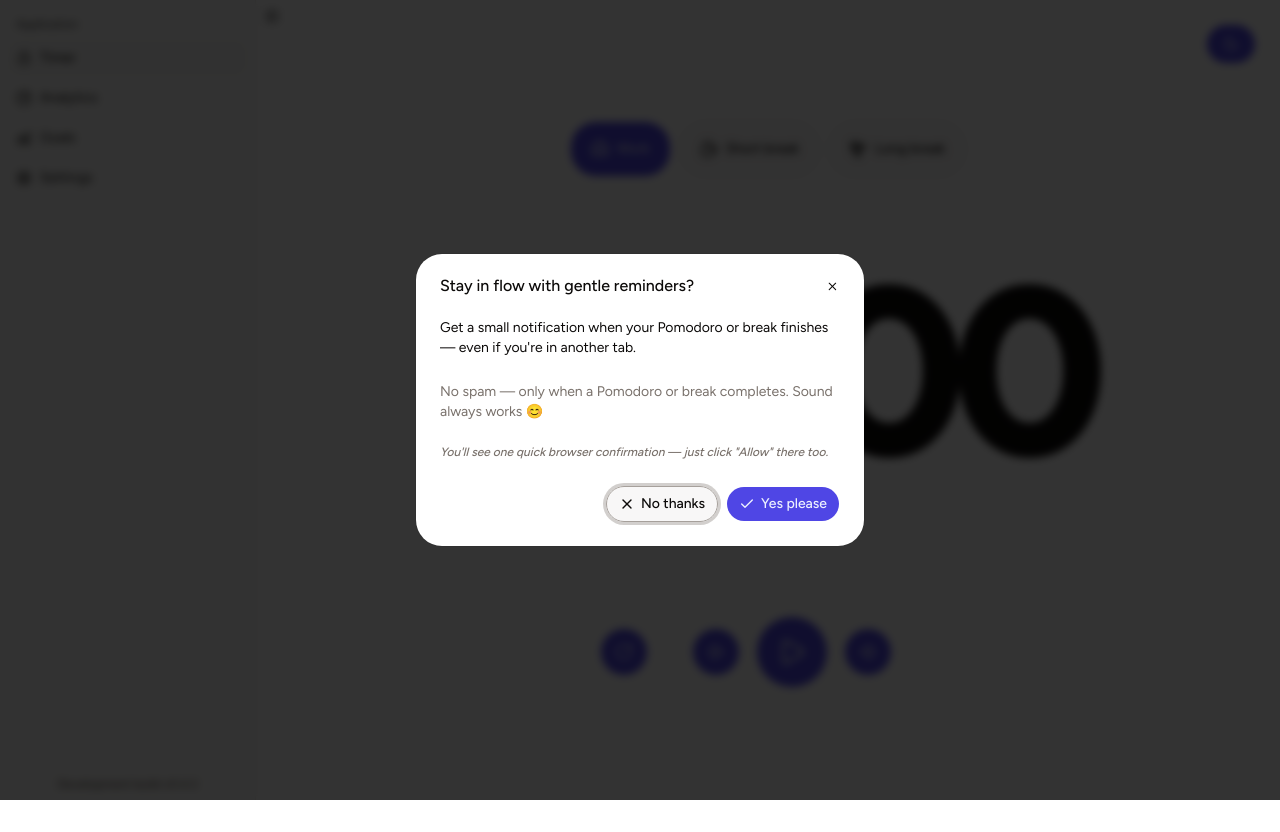
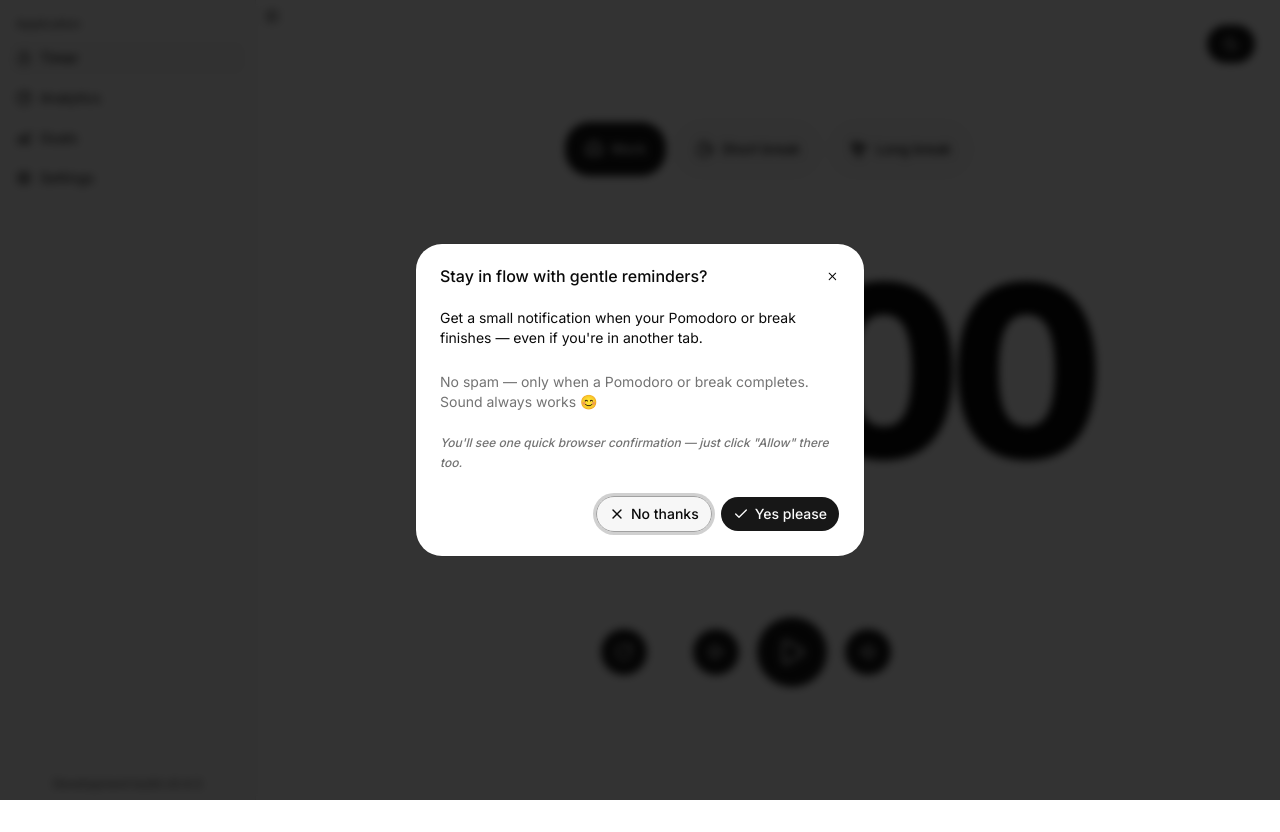
Before and after one commit to proivan1711/iXQU, a Next.js app: page / in a window 1280 px wide. Built offline with nearby package versions, Linux system fonts and the light colour scheme; no server answers.

Commit message:
Migrated to other theme

```diff
--- a/package.json
+++ b/package.json
@@ -23,7 +23,7 @@
     "react-dom": "^19.2.4",
     "react-timer-hook": "^4.0.5",
     "recharts": "2.15.4",
-    "shadcn": "^3.8.3",
+    "shadcn": "^3.8.4",
     "sonner": "^2.0.7",
     "tailwind-merge": "^3.4.0",
     "tw-animate-css": "^1.4.0",
--- a/src/app/globals.css
+++ b/src/app/globals.css
@@ -48,79 +48,81 @@
 }
 
 :root {
+  --card: oklch(1 0 0);
+  --card-foreground: oklch(0.145 0 0);
+  --popover: oklch(1 0 0);
+  --popover-foreground: oklch(0.145 0 0);
+  --primary: oklch(0.205 0 0);
+  --primary-foreground: oklch(0.985 0 0);
+  --secondary: oklch(0.97 0 0);
+  --secondary-foreground: oklch(0.205 0 0);
+  --muted: oklch(0.97 0 0);
+  --muted-foreground: oklch(0.556 0 0);
+  --accent: oklch(0.97 0 0);
+  --accent-foreground: oklch(0.205 0 0);
+  --destructive: oklch(0.58 0.22 27);
+  --border: oklch(0.922 0 0);
+  --input: oklch(0.922 0 0);
+  --ring: oklch(0.708 0 0);
+  --chart-1: oklch(0.809 0.105 251.813);
+  --chart-2: oklch(0.623 0.214 259.815);
+  --chart-3: oklch(0.546 0.245 262.881);
+  --chart-4: oklch(0.488 0.243 264.376);
+  --chart-5: oklch(0.424 0.199 265.638);
+  --radius: 0.625rem;
+  --sidebar: oklch(0.985 0 0);
+  --sidebar-foreground: oklch(0.145 0 0);
+  --sidebar-primary: oklch(0.205 0 0);
+  --sidebar-primary-foreground: oklch(0.985 0 0);
+  --sidebar-accent: oklch(0.97 0 0);
+  --sidebar-accent-foreground: oklch(0.205 0 0);
+  --sidebar-border: oklch(0.922 0 0);
+  --sidebar-ring: oklch(0.708 0 0);
   --background: oklch(1 0 0);
-  --foreground: oklch(0.147 0.004 49.25);
-  --card: oklch(1 0 0);
-  --card-foreground: oklch(0.147 0.004 49.25);
-  --popover: oklch(1 0 0);
-  --popover-foreground: oklch(0.147 0.004 49.25);
-  --primary: oklch(0.51 0.23 277);
-  --primary-foreground: oklch(0.96 0.02 272);
-  --secondary: oklch(0.967 0.001 286.375);
-  --secondary-foreground: oklch(0.21 0.006 285.885);
-  --muted: oklch(0.97 0.001 106.424);
-  --muted-foreground: oklch(0.553 0.013 58.071);
-  --accent: oklch(0.97 0.001 106.424);
-  --accent-foreground: oklch(0.216 0.006 56.043);
-  --destructive: oklch(0.577 0.245 27.325);
-  --border: oklch(0.923 0.003 48.717);
-  --input: oklch(0.923 0.003 48.717);
-  --ring: oklch(0.709 0.01 56.259);
-  --chart-1: oklch(0.79 0.1 275);
-  --chart-2: oklch(0.68 0.16 277);
-  --chart-3: oklch(0.59 0.2 277);
-  --chart-4: oklch(0.51 0.23 277);
-  --chart-5: oklch(0.46 0.21 277);
-  --radius: 0.625rem;
-  --sidebar: oklch(0.985 0.001 106.423);
-  --sidebar-foreground: oklch(0.147 0.004 49.25);
-  --sidebar-primary: oklch(0.51 0.23 277);
-  --sidebar-primary-foreground: oklch(0.96 0.02 272);
-  --sidebar-accent: oklch(0.97 0.001 106.424);
-  --sidebar-accent-foreground: oklch(0.216 0.006 56.043);
-  --sidebar-border: oklch(0.923 0.003 48.717);
-  --sidebar-ring: oklch(0.709 0.01 56.259);
+  --foreground: oklch(0.145 0 0);
 }
 
 .dark {
-  --background: oklch(0.147 0.004 49.25);
-  --foreground: oklch(0.985 0.001 106.423);
-  --card: oklch(0.216 0.006 56.043);
-  --card-foreground: oklch(0.985 0.001 106.423);
-  --popover: oklch(0.216 0.006 56.043);
-  --popover-foreground: oklch(0.985 0.001 106.423);
-  --primary: oklch(0.59 0.2 277);
-  --primary-foreground: oklch(0.96 0.02 272);
-  --secondary: oklch(0.274 0.006 286.033);
+  --background: oklch(0.145 0 0);
+  --foreground: oklch(0.985 0 0);
+  --card: oklch(0.205 0 0);
+  --card-foreground: oklch(0.985 0 0);
+  --popover: oklch(0.205 0 0);
+  --popover-foreground: oklch(0.985 0 0);
+  --primary: oklch(0.87 0 0);
+  --primary-foreground: oklch(0.205 0 0);
+  --secondary: oklch(0.269 0 0);
   --secondary-foreground: oklch(0.985 0 0);
-  --muted: oklch(0.268 0.007 34.298);
-  --muted-foreground: oklch(0.709 0.01 56.259);
-  --accent: oklch(0.268 0.007 34.298);
-  --accent-foreground: oklch(0.985 0.001 106.423);
+  --muted: oklch(0.269 0 0);
+  --muted-foreground: oklch(0.708 0 0);
+  --accent: oklch(0.371 0 0);
+  --accent-foreground: oklch(0.985 0 0);
   --destructive: oklch(0.704 0.191 22.216);
   --border: oklch(1 0 0 / 10%);
   --input: oklch(1 0 0 / 15%);
-  --ring: oklch(0.553 0.013 58.071);
-  --chart-1: oklch(0.79 0.1 275);
-  --chart-2: oklch(0.68 0.16 277);
-  --chart-3: oklch(0.59 0.2 277);
-  --chart-4: oklch(0.51 0.23 277);
-  --chart-5: oklch(0.46 0.21 277);
-  --sidebar: oklch(0.216 0.006 56.043);
-  --sidebar-foreground: oklch(0.985 0.001 106.423);
-  --sidebar-primary: oklch(0.68 0.16 277);
-  --sidebar-primary-foreground: oklch(0.96 0.02 272);
-  --sidebar-accent: oklch(0.268 0.007 34.298);
-  --sidebar-accent-foreground: oklch(0.985 0.001 106.423);
+  --ring: oklch(0.556 0 0);
+  --chart-1: oklch(0.809 0.105 251.813);
+  --chart-2: oklch(0.623 0.214 259.815);
+  --chart-3: oklch(0.546 0.245 262.881);
+  --chart-4: oklch(0.488 0.243 264.376);
+  --chart-5: oklch(0.424 0.199 265.638);
+  --sidebar: oklch(0.205 0 0);
+  --sidebar-foreground: oklch(0.985 0 0);
+  --sidebar-primary: oklch(0.488 0.243 264.376);
+  --sidebar-primary-foreground: oklch(0.985 0 0);
+  --sidebar-accent: oklch(0.269 0 0);
+  --sidebar-accent-foreground: oklch(0.985 0 0);
   --sidebar-border: oklch(1 0 0 / 10%);
-  --sidebar-ring: oklch(0.553 0.013 58.071);
+  --sidebar-ring: oklch(0.556 0 0);
 }
 
 @layer base {
   * {
     @apply border-border outline-ring/50;
+    @apply border-border outline-ring/50;
   }
   body {
     @apply bg-background text-foreground;
+    @apply bg-background text-foreground;
   }
 }
--- a/src/app/layout.tsx
+++ b/src/app/layout.tsx
@@ -1,5 +1,5 @@
 import type { Metadata } from "next";
-import { Figtree, Geist, Geist_Mono } from "next/font/google";
+import { Geist, Geist_Mono, Inter } from "next/font/google";
 import "./globals.css";
 import type { ReactNode } from "react";
 import Sidebar from "@/components/Sidebar";
@@ -9,7 +9,7 @@
 import { Toaster } from "@/components/ui/sonner";
 import { SettingsContextProvider } from "@/features/settings/context/SettingsContext";
 
-const figtree = Figtree({ subsets: ["latin"], variable: "--font-sans" });
+const inter = Inter({ subsets: ["latin"], variable: "--font-sans" });
 
 const geistSans = Geist({
   variable: "--font-geist-sans",
@@ -84,7 +84,7 @@
   children: ReactNode;
 }>) {
   return (
-    <html lang="en" className={figtree.variable} suppressHydrationWarning>
+    <html lang="en" className={inter.variable} suppressHydrationWarning>
       <body
         className={`${geistSans.variable} ${geistMono.variable} antialiased`}
       >
```
Also changed, not shown: src/features/goals/components/Goal.tsx (+16 -5 lines), components.json, 1 other file (tests, documents, lock files or other folders).
